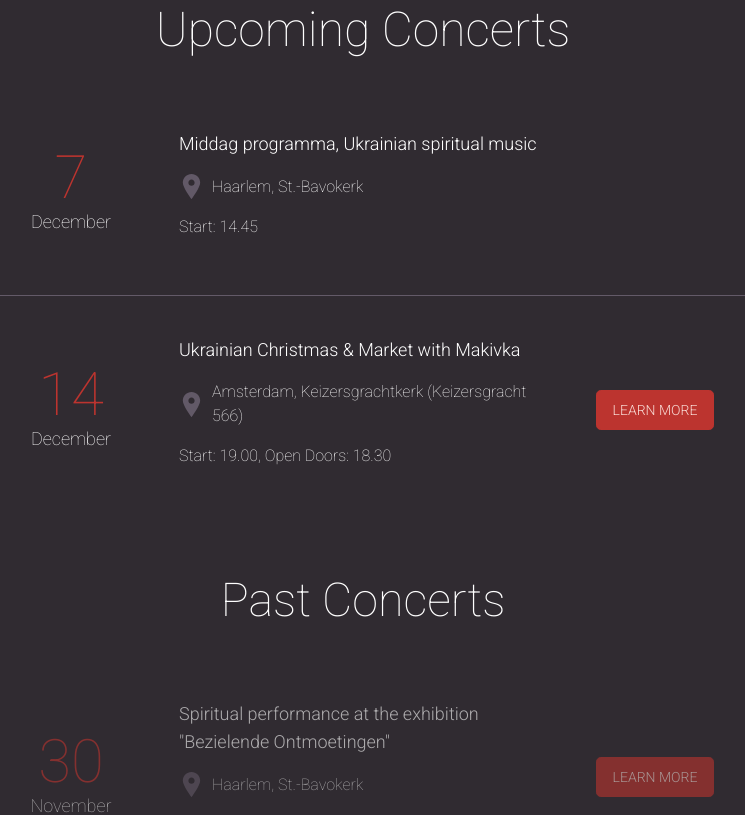
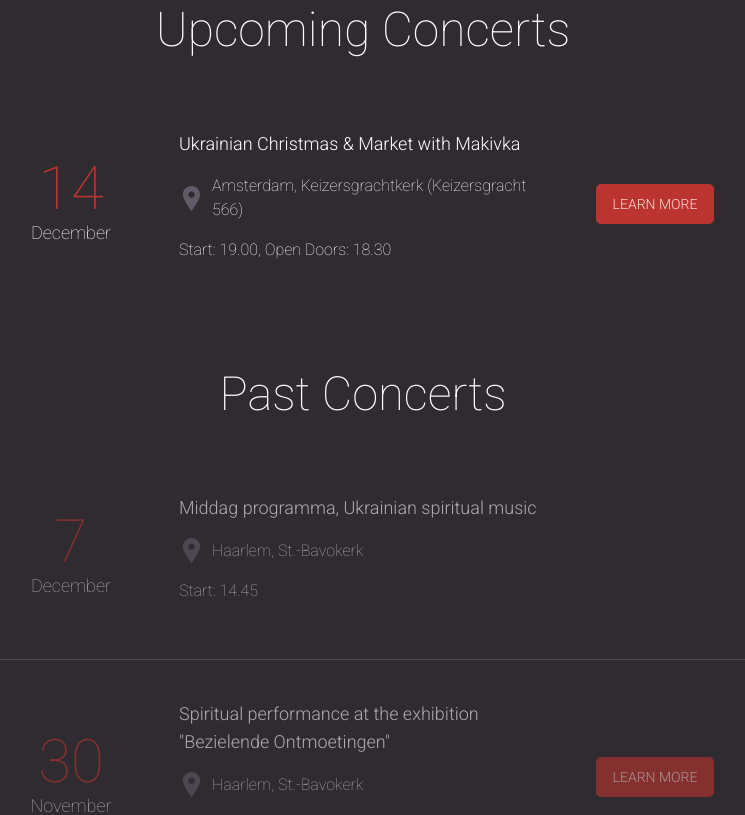
Before and after one commit to lkononenko/makivka-website, a Next.js app: page / in a window 1280 px wide. Shown: the part 940-1755 px from the top of the page, without its empty margins (277-1022 px from the left). Built offline with nearby package versions, Linux system fonts and the light colour scheme.

Commit message:
update concerts

```diff
--- a/src/app/page.tsx
+++ b/src/app/page.tsx
@@ -8,15 +8,6 @@ import { AgendaItem, IAgendaItem } from './components/AgendaItem/AgendaItem'
 import { PastConcerts } from './partials/PastConcerts/PastConcerts'
 
 const upcomingConcerts = [
-  {
-    date: '7',
-    month: 'December',
-    title: 'Middag programma, Ukrainian spiritual music',
-    location: 'Haarlem, St.-Bavokerk',
-    time: 'Start: 14.45',
-    desc: '',
-    infoLink: ''
-  },
   {
     date: '14',
     month: 'December',
--- a/src/app/partials/PastConcerts/PastConcerts.tsx
+++ b/src/app/partials/PastConcerts/PastConcerts.tsx
@@ -4,6 +4,15 @@ import { AgendaItem, IAgendaItem } from '@/app/components/AgendaItem/AgendaItem'
 import React, { FC } from 'react';
 
 const pastConcerts = [
+  {
+    date: '7',
+    month: 'December',
+    title: 'Middag programma, Ukrainian spiritual music',
+    location: 'Haarlem, St.-Bavokerk',
+    time: 'Start: 14.45',
+    desc: '',
+    infoLink: ''
+  },
   {
     date: '30',
     month: 'November',
```
